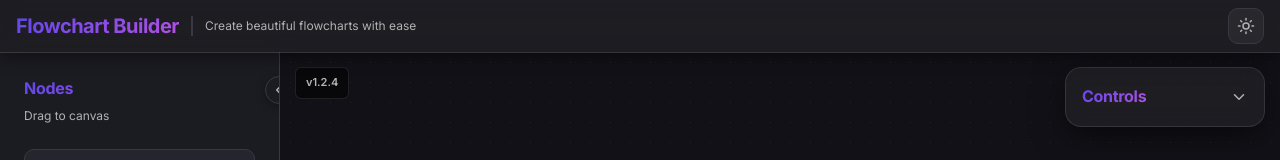
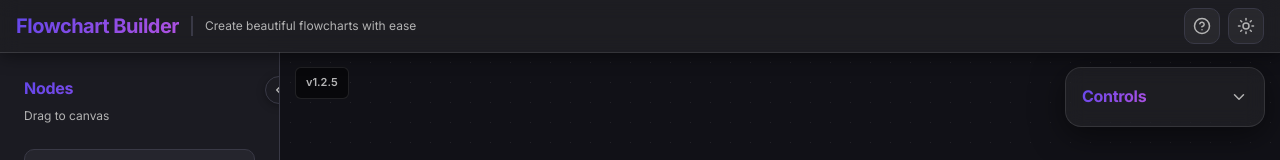
Before and after one commit to conei7/flowchart-app, a React (Vite) app: page / in a window 1280 px wide. Shown: the top 160 px of the page. Built offline with nearby package versions, Linux system fonts and the light colour scheme.

Commit message:
v1.2.5 ヘッダーにヘルプボタン(?アイコン)追加、サイドバーノードホバー時の横スクロールバー修正、トグルボタン表示修正

```diff
--- a/src/App.css
+++ b/src/App.css
@@ -38,7 +38,13 @@
     border-left: 2px solid var(--border-color);
 }
 
-.theme-toggle-btn {
+.header-actions {
+    display: flex;
+    align-items: center;
+    gap: 8px;
+}
+
+.header-action-btn {
     display: flex;
     align-items: center;
     justify-content: center;
@@ -52,7 +58,7 @@
     transition: all var(--transition-base);
 }
 
-.theme-toggle-btn:hover {
+.header-action-btn:hover {
     background: var(--accent-gradient);
     border-color: transparent;
     color: white;
--- a/src/App.tsx
+++ b/src/App.tsx
@@ -1,6 +1,6 @@
 import { useState, useEffect } from 'react';
 import { FlowchartBuilder } from './components/FlowchartBuilder';
-import { Sun, Moon } from 'lucide-react';
+import { Sun, Moon, HelpCircle } from 'lucide-react';
 import './App.css';
 
 function App() {
@@ -8,6 +8,7 @@ function App() {
         const saved = localStorage.getItem('theme');
         return saved ? saved === 'dark' : true; // Default to dark mode
     });
+    const [showHelp, setShowHelp] = useState(false);
 
     useEffect(() => {
         document.documentElement.setAttribute('data-theme', isDarkMode ? 'dark' : 'light');
@@ -16,6 +17,10 @@ function App() {
 
     const toggleTheme = () => {
         setIsDarkMode(!isDarkMode);
+    };
+
+    const toggleHelp = () => {
+        setShowHelp(!showHelp);
     };
 
     return (
@@ -27,16 +32,28 @@ function App() {
                     </h1>
                     <p className="app-subtitle">Create beautiful flowcharts with ease</p>
                 </div>
+                <div className="header-actions">
                     <button
-                    className="theme-toggle-btn"
+                        className="header-action-btn"
+                        onClick={toggleHelp}
+                        title="Keyboard Shortcuts (Press ?)"
+                    >
+                        <HelpCircle size={18} />
+                    </button>
+                    <button
+                        className="header-action-btn"
                         onClick={toggleTheme}
                         title={isDarkMode ? 'Switch to Light Mode' : 'Switch to Dark Mode'}
                     >
                         {isDarkMode ? <Sun size={18} /> : <Moon size={18} />}
                     </button>
+                </div>
             </header>
             <main className="app-main">
-                <FlowchartBuilder />
+                <FlowchartBuilder
+                    externalShowHelp={showHelp}
+                    onHelpClose={() => setShowHelp(false)}
+                />
             </main>
         </>
     );
--- a/src/components/FlowchartBuilder.tsx
+++ b/src/components/FlowchartBuilder.tsx
@@ -21,7 +21,7 @@ import { nodeTypes } from './nodes/CustomNodes';
 import { exportAsImage, exportAsText, copyMermaidToClipboard, saveProject, loadProject } from '../utils/export';
 import './FlowchartBuilder.css';
 
-const APP_VERSION = 'v1.2.4';
+const APP_VERSION = 'v1.2.5';
 const STORAGE_KEY = 'flowchart-autosave';
 
 // Default colors for each node type
@@ -56,7 +56,12 @@ interface NodeSettingsState {
 let nodeId = 0;
 const getNodeId = () => `node_${nodeId++}`;
 
-export const FlowchartBuilder = () => {
+interface FlowchartBuilderProps {
+    externalShowHelp?: boolean;
+    onHelpClose?: () => void;
+}
+
+export const FlowchartBuilder = ({ externalShowHelp, onHelpClose }: FlowchartBuilderProps = {}) => {
     const reactFlowWrapper = useRef<HTMLDivElement>(null);
     const projectFileInputRef = useRef<HTMLInputElement>(null);
     const [nodes, setNodes, onNodesChange] = useNodesState<FlowchartNode>([]);
@@ -67,6 +72,19 @@ export const FlowchartBuilder = () => {
     const [isInitialLoad, setIsInitialLoad] = useState(true);
     const [isControlsOpen, setIsControlsOpen] = useState(false);
     const [showHelp, setShowHelp] = useState(false);
+
+    // Sync external help state
+    useEffect(() => {
+        if (externalShowHelp !== undefined) {
+            setShowHelp(externalShowHelp);
+        }
+    }, [externalShowHelp]);
+
+    // Notify parent when help is closed
+    const handleCloseHelp = () => {
+        setShowHelp(false);
+        onHelpClose?.();
+    };
 
     // Node settings panel state
     const [nodeSettings, setNodeSettings] = useState<NodeSettingsState>({
@@ -1096,11 +1114,10 @@ export const FlowchartBuilder = () => {
 
             {/* Keyboard Shortcuts Help Modal */}
             {showHelp && (
-                <div className="help-modal-overlay" onClick={() => setShowHelp(false)}>
+                <div className="help-modal-overlay" onClick={handleCloseHelp}>
                     <div className="help-modal" onClick={e => e.stopPropagation()}>
                         <div className="help-header">
                             <h2>⌨️ Keyboard Shortcuts</h2>
-                            <span className="help-subtitle">Press <kbd>?</kbd> to toggle this help</span>
                         </div>
                         <div className="help-shortcuts">
                             <div className="shortcut-item">
@@ -1159,7 +1176,7 @@ export const FlowchartBuilder = () => {
                             </div>
                         </div>
                         <p className="help-tip">💡 Double-click a node to edit its label</p>
-                        <button className="help-close-btn" onClick={() => setShowHelp(false)}>
+                        <button className="help-close-btn" onClick={handleCloseHelp}>
                             Close
                         </button>
                     </div>
--- a/src/components/Sidebar.css
+++ b/src/components/Sidebar.css
@@ -8,7 +8,8 @@
     flex-direction: column;
     padding: 24px;
     gap: 24px;
-    overflow: hidden;
+    overflow-x: hidden;
+    overflow-y: auto;
     animation: slideIn 350ms cubic-bezier(0.4, 0, 0.2, 1);
     transition: width 0.3s cubic-bezier(0.4, 0, 0.2, 1),
         padding 0.3s cubic-bezier(0.4, 0, 0.2, 1);
@@ -82,7 +83,6 @@
 .node-item:hover {
     background: var(--bg-hover);
     border-color: var(--node-color);
-    transform: translateX(4px);
     box-shadow: var(--shadow-md);
 }
 
```
Also changed, not shown: 1 other file (tests, documents, lock files or other folders). Lines whose indentation alone changed are shown as unchanged.
